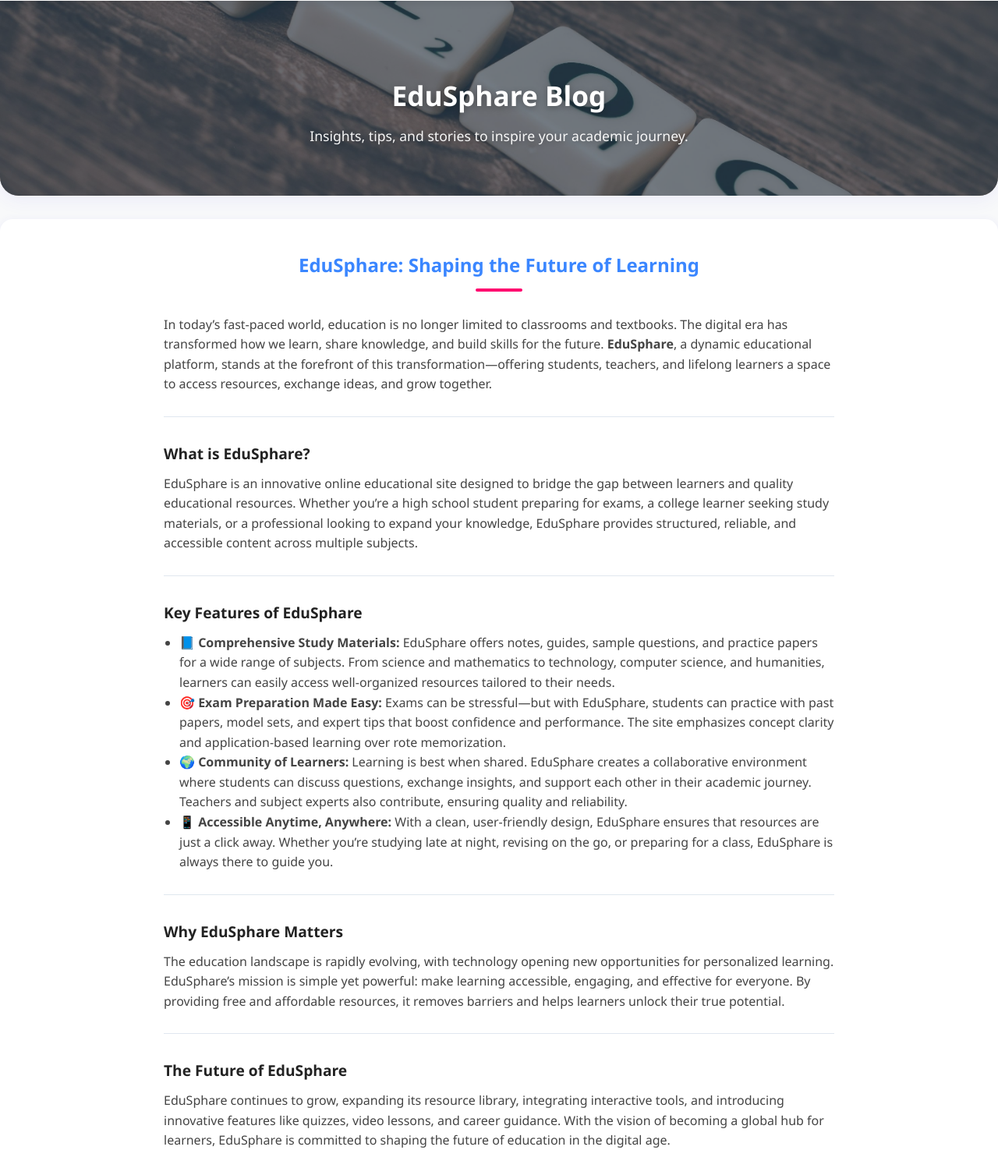
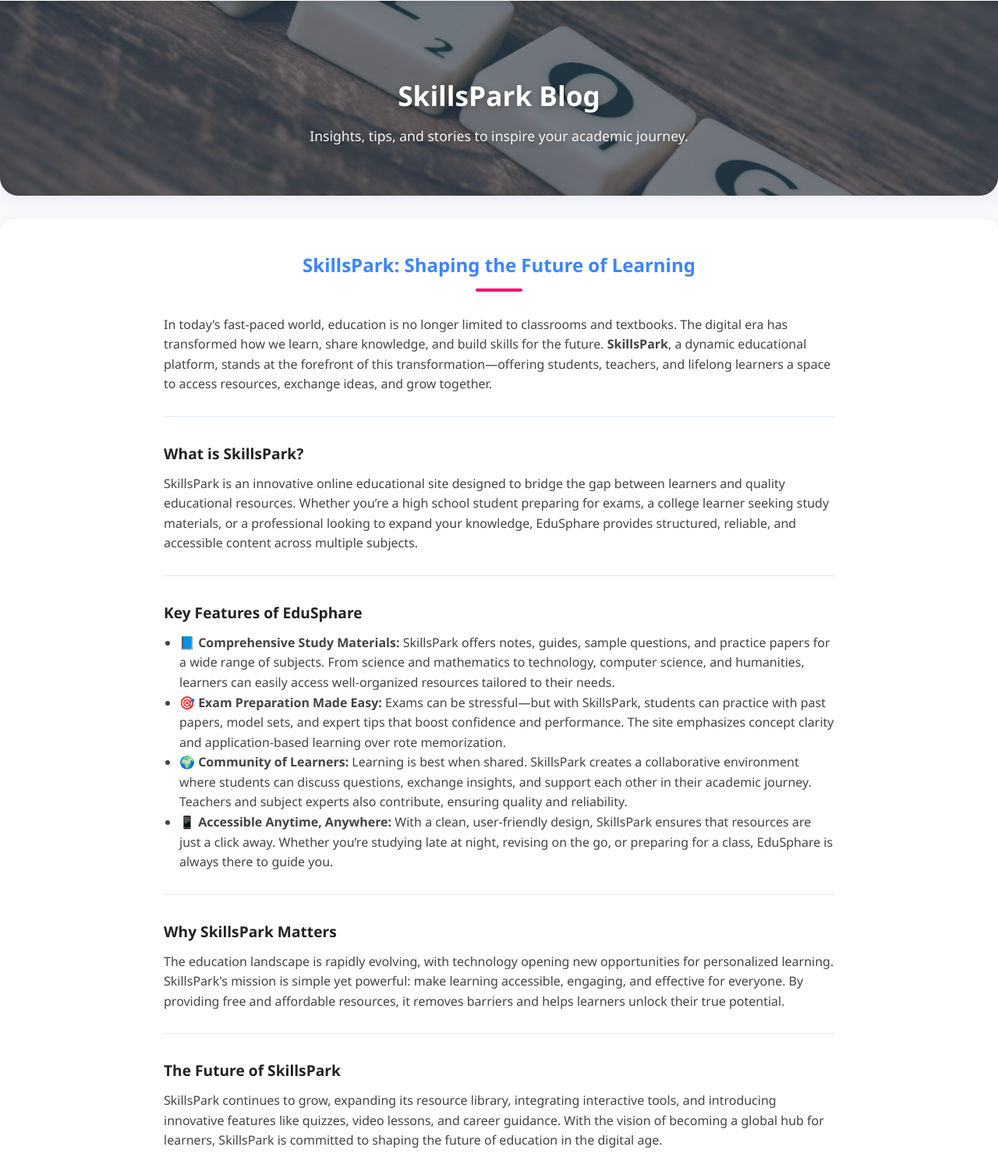
Before and after one commit to its-gyaney/FDD_project, a plain HTML site: page HTML/blog.html in a window 1280 px wide. Shown: the part 105-1612 px from the top of the page at 78% size. Drawn offline with Linux system fonts and the light colour scheme.

Commit message:
texts updated

```diff
--- a/HTML/blog.html
+++ b/HTML/blog.html
@@ -10,45 +10,45 @@
 <body>
     <section class="hero">
         <div class="container">
-            <h1>EduSphare Blog</h1>
+            <h1>SkillsPark Blog</h1>
             <p>Insights, tips, and stories to inspire your academic journey.</p>
         </div>
     </section>
 
     <section class="section blog-content">
         <div class="container">
-            <h2 class="section-title">EduSphare: Shaping the Future of Learning</h2>
+            <h2 class="section-title">SkillsPark: Shaping the Future of Learning</h2>
             <div class="divider"></div>
             <article class="blog-article">
                 <p>
-                    In today’s fast-paced world, education is no longer limited to classrooms and textbooks. The digital era has transformed how we learn, share knowledge, and build skills for the future. <strong>EduSphare</strong>, a dynamic educational platform, stands at the forefront of this transformation—offering students, teachers, and lifelong learners a space to access resources, exchange ideas, and grow together.
+                    In today’s fast-paced world, education is no longer limited to classrooms and textbooks. The digital era has transformed how we learn, share knowledge, and build skills for the future. <strong>SkillsPark</strong>, a dynamic educational platform, stands at the forefront of this transformation—offering students, teachers, and lifelong learners a space to access resources, exchange ideas, and grow together.
                 </p>
             </article>
             <article class="blog-article">
-                <h3>What is EduSphare?</h3>
+                <h3>What is SkillsPark?</h3>
                 <p>
-                    EduSphare is an innovative online educational site designed to bridge the gap between learners and quality educational resources. Whether you’re a high school student preparing for exams, a college learner seeking study materials, or a professional looking to expand your knowledge, EduSphare provides structured, reliable, and accessible content across multiple subjects.
+                    SkillsPark is an innovative online educational site designed to bridge the gap between learners and quality educational resources. Whether you’re a high school student preparing for exams, a college learner seeking study materials, or a professional looking to expand your knowledge, EduSphare provides structured, reliable, and accessible content across multiple subjects.
                 </p>
             </article>
             <article class="blog-article">
                 <h3>Key Features of EduSphare</h3>
                 <ul>
-                    <li><strong>📘 Comprehensive Study Materials:</strong> EduSphare offers notes, guides, sample questions, and practice papers for a wide range of subjects. From science and mathematics to technology, computer science, and humanities, learners can easily access well-organized resources tailored to their needs.</li>
-                    <li><strong>🎯 Exam Preparation Made Easy:</strong> Exams can be stressful—but with EduSphare, students can practice with past papers, model sets, and expert tips that boost confidence and performance. The site emphasizes concept clarity and application-based learning over rote memorization.</li>
-                    <li><strong>🌍 Community of Learners:</strong> Learning is best when shared. EduSphare creates a collaborative environment where students can discuss questions, exchange insights, and support each other in their academic journey. Teachers and subject experts also contribute, ensuring quality and reliability.</li>
-                    <li><strong>📱 Accessible Anytime, Anywhere:</strong> With a clean, user-friendly design, EduSphare ensures that resources are just a click away. Whether you’re studying late at night, revising on the go, or preparing for a class, EduSphare is always there to guide you.</li>
+                    <li><strong>📘 Comprehensive Study Materials:</strong> SkillsPark offers notes, guides, sample questions, and practice papers for a wide range of subjects. From science and mathematics to technology, computer science, and humanities, learners can easily access well-organized resources tailored to their needs.</li>
+                    <li><strong>🎯 Exam Preparation Made Easy:</strong> Exams can be stressful—but with SkillsPark, students can practice with past papers, model sets, and expert tips that boost confidence and performance. The site emphasizes concept clarity and application-based learning over rote memorization.</li>
+                    <li><strong>🌍 Community of Learners:</strong> Learning is best when shared. SkillsPark creates a collaborative environment where students can discuss questions, exchange insights, and support each other in their academic journey. Teachers and subject experts also contribute, ensuring quality and reliability.</li>
+                    <li><strong>📱 Accessible Anytime, Anywhere:</strong> With a clean, user-friendly design, SkillsPark ensures that resources are just a click away. Whether you’re studying late at night, revising on the go, or preparing for a class, EduSphare is always there to guide you.</li>
                 </ul>
             </article>
             <article class="blog-article">
-                <h3>Why EduSphare Matters</h3>
+                <h3>Why SkillsPark Matters</h3>
                 <p>
-                    The education landscape is rapidly evolving, with technology opening new opportunities for personalized learning. EduSphare’s mission is simple yet powerful: make learning accessible, engaging, and effective for everyone. By providing free and affordable resources, it removes barriers and helps learners unlock their true potential.
+                    The education landscape is rapidly evolving, with technology opening new opportunities for personalized learning. SkillsPark's mission is simple yet powerful: make learning accessible, engaging, and effective for everyone. By providing free and affordable resources, it removes barriers and helps learners unlock their true potential.
                 </p>
             </article>
             <article class="blog-article">
-                <h3>The Future of EduSphare</h3>
+                <h3>The Future of SkillsPark</h3>
                 <p>
-                    EduSphare continues to grow, expanding its resource library, integrating interactive tools, and introducing innovative features like quizzes, video lessons, and career guidance. With the vision of becoming a global hub for learners, EduSphare is committed to shaping the future of education in the digital age.
+                    SkillsPark continues to grow, expanding its resource library, integrating interactive tools, and introducing innovative features like quizzes, video lessons, and career guidance. With the vision of becoming a global hub for learners, SkillsPark is committed to shaping the future of education in the digital age.
                 </p>
             </article>
         </div>
```
Also changed, not shown: HTML/resources.html (+3 -3 lines).
